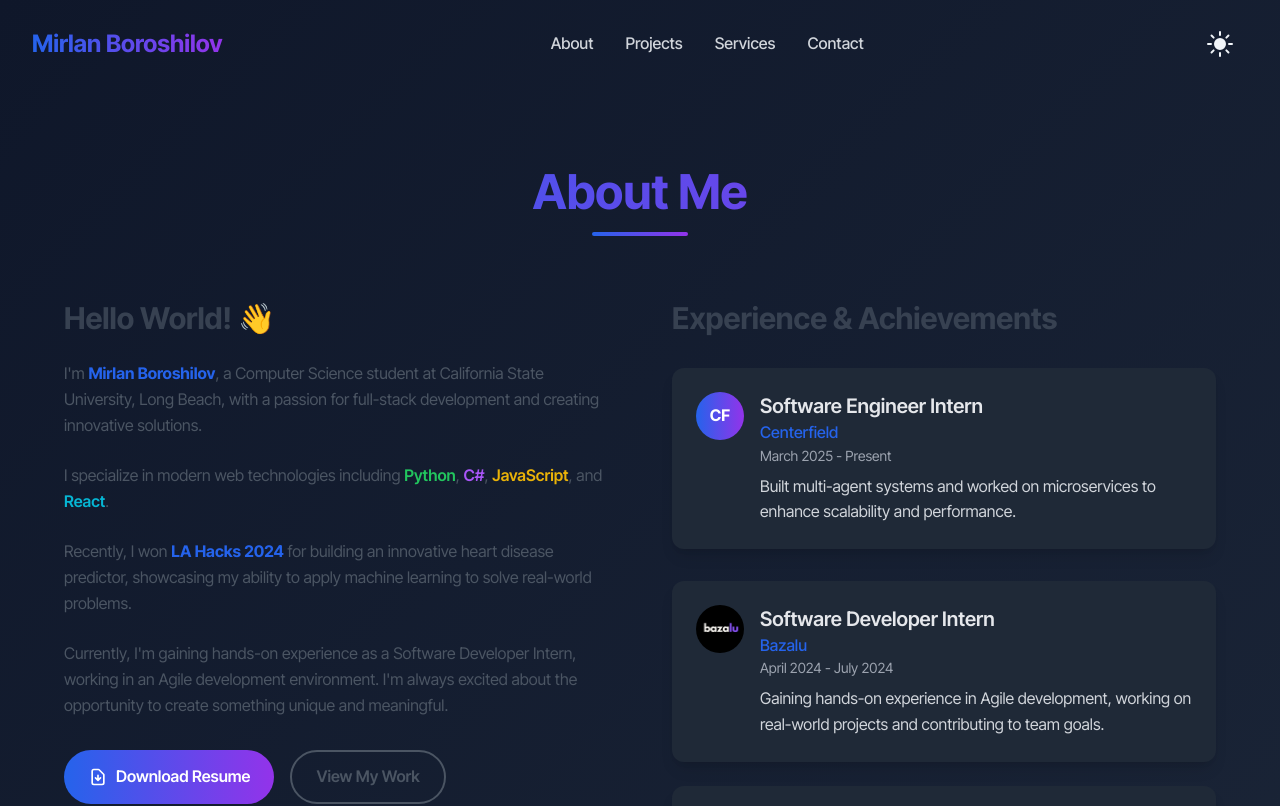
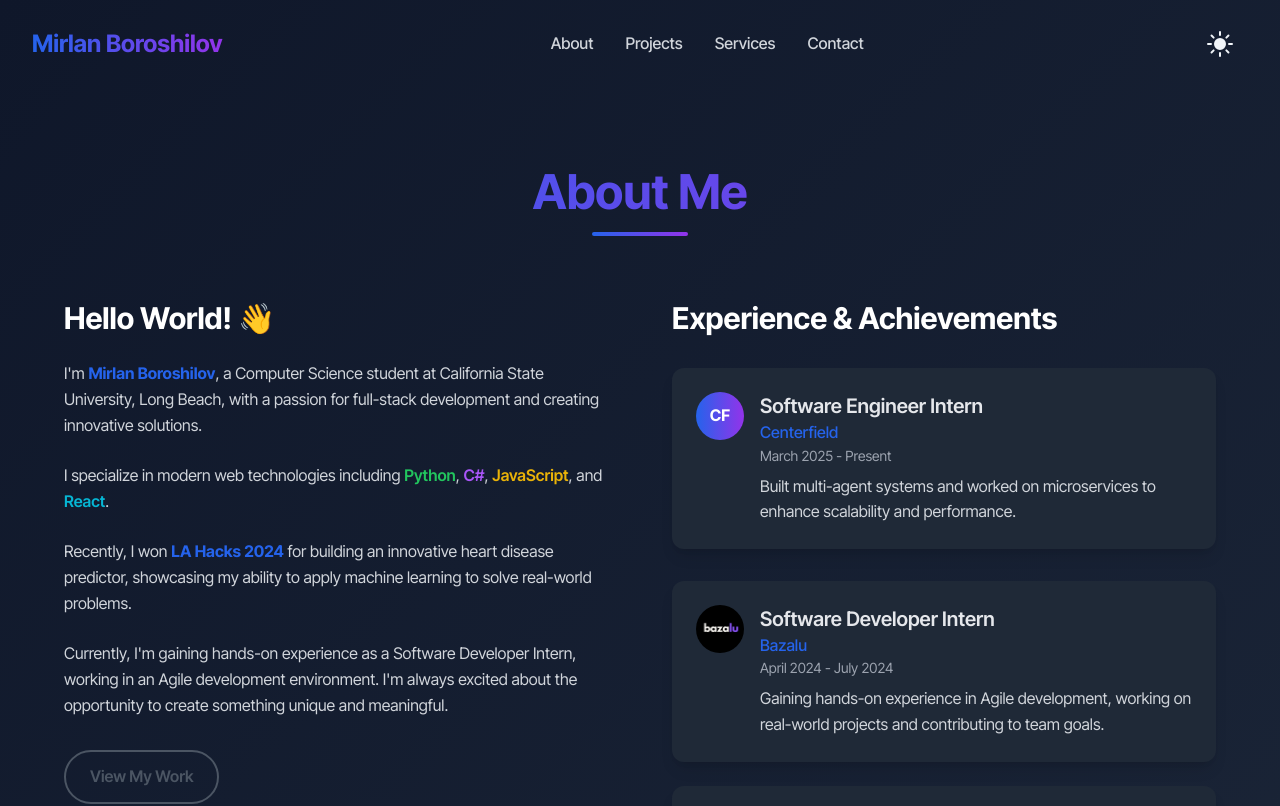
Before and after one commit to Boroshilov03/MyPortfolio, a React (Vite) app: page /about in a window 1280 px wide. Shown: the top 806 px of the page. Built offline with nearby package versions, Linux system fonts and the light colour scheme.

Commit message:
Added drag

```diff
--- a/src/components/Graph/PortfolioGraph.jsx
+++ b/src/components/Graph/PortfolioGraph.jsx
@@ -75,6 +75,7 @@ export default function PortfolioGraph() {
   const [expandedCategories, setExpandedCategories] = useState({});
   const [expandedTools, setExpandedTools] = useState({});
   const [showSearch, setShowSearch] = useState(false);
+  const [nodePositions, setNodePositions] = useState({});
 
   const visibleNodes = useMemo(
     () => getVisibleNodes(expandedCategories, expandedTools),
@@ -111,6 +112,7 @@ export default function PortfolioGraph() {
   const renderedNodes = useMemo(() => {
     return visibleNodes.map((node) => ({
       ...node,
+      position: nodePositions[node.id] || node.position,
       selected: node.id === selectedNodeId,
       className: `${
         node.type === "person"
@@ -124,7 +126,7 @@ export default function PortfolioGraph() {
           : "portfolio-node-visible"
       }`,
     }));
-  }, [visibleNodes, selectedNodeId, neighbors]);
+  }, [visibleNodes, selectedNodeId, neighbors, nodePositions]);
 
   /* ---------- EDGES ---------- */
 
@@ -217,6 +219,13 @@ export default function PortfolioGraph() {
     [navigate]
   );
 
+  const onNodeDrag = useCallback((_, node) => {
+    setNodePositions((prev) => ({
+      ...prev,
+      [node.id]: node.position,
+    }));
+  }, []);
+
   const resetView = () => {
     setExpandedCategories({});
     setExpandedTools({});
@@ -241,6 +250,7 @@ export default function PortfolioGraph() {
         nodeTypes={nodeTypes}
         onNodeClick={onNodeClick}
         onNodeDoubleClick={onNodeDoubleClick}
+        onNodeDrag={onNodeDrag}
         onPaneClick={() => setSelectedNodeId(null)}
         className={flowClassName}
         style={{
@@ -249,7 +259,7 @@ export default function PortfolioGraph() {
         fitView
         minZoom={0.3}
         maxZoom={2}
-        nodesDraggable={false}
+        nodesDraggable={true}
         nodesConnectable={false}
         elementsSelectable={false}
         elevateNodesOnSelect={false}
--- a/src/components/PageComp/HomeComp/AboutPage.jsx
+++ b/src/components/PageComp/HomeComp/AboutPage.jsx
@@ -19,10 +19,10 @@ function AboutPage() {
           {/* About Content */}
           <div className="space-y-8">
             <div>
-              <h3 className="text-3xl font-bold mb-6 text-gray-800 dark:text-gray-700">
+              <h3 className="text-3xl font-bold mb-6 text-gray-800 dark:text-white">
                 Hello World! 👋
               </h3>
-              <div className="prose prose-lg max-w-none text-gray-700 dark:text-gray-600 leading-relaxed">
+              <div className="prose prose-lg max-w-none text-gray-700 dark:text-gray-300 leading-relaxed">
                 <p className="mb-6">
                   I'm{" "}
                   <strong className="text-blue-600">Mirlan Boroshilov</strong>,
@@ -58,26 +58,6 @@ function AboutPage() {
 
             <div className="flex flex-col sm:flex-row gap-4">
               <a
-                href="/src/assets/MirlanBoroshilovResume.pdf"
-                download
-                className="inline-flex items-center px-6 py-3 bg-gradient-to-r from-blue-600 to-purple-600 text-white font-semibold rounded-full hover:shadow-lg transform hover:scale-105 transition duration-300"
-              >
-                <svg
-                  className="w-5 h-5 mr-2"
-                  fill="none"
-                  stroke="currentColor"
-                  viewBox="0 0 24 24"
-                >
-                  <path
-                    strokeLinecap="round"
-                    strokeLinejoin="round"
-                    strokeWidth={2}
-                    d="M12 10v6m0 0l-3-3m3 3l3-3m2 8H7a2 2 0 01-2-2V5a2 2 0 012-2h5.586a1 1 0 01.707.293l5.414 5.414a1 1 0 01.293.707V19a2 2 0 01-2 2z"
-                  />
-                </svg>
-                Download Resume
-              </a>
-              <a
                 href="#workSection"
                 className="inline-flex items-center px-6 py-3 border-2 border-gray-700 dark:border-gray-600 text-gray-700 dark:text-gray-600 font-semibold rounded-full hover:bg-gray-100 dark:hover:bg-gray-800 transition duration-300"
               >
@@ -88,7 +68,7 @@ function AboutPage() {
 
           {/* Experience Timeline */}
           <div className="space-y-8">
-            <h3 className="text-3xl font-bold mb-8 text-gray-800 dark:text-gray-700">
+            <h3 className="text-3xl font-bold mb-8 text-gray-800 dark:text-white">
               Experience & Achievements
             </h3>
             {/* Centerfield Role */}
```
